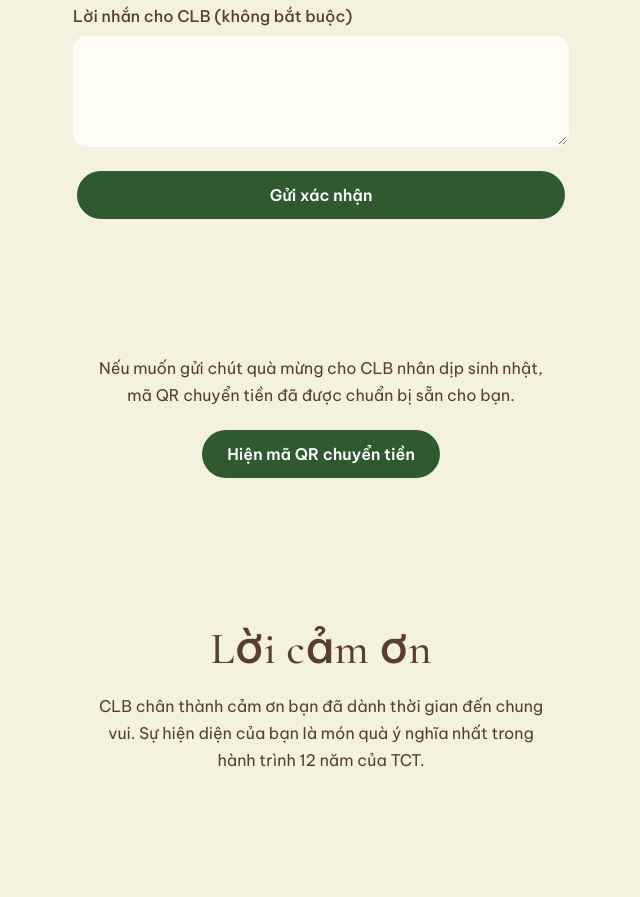
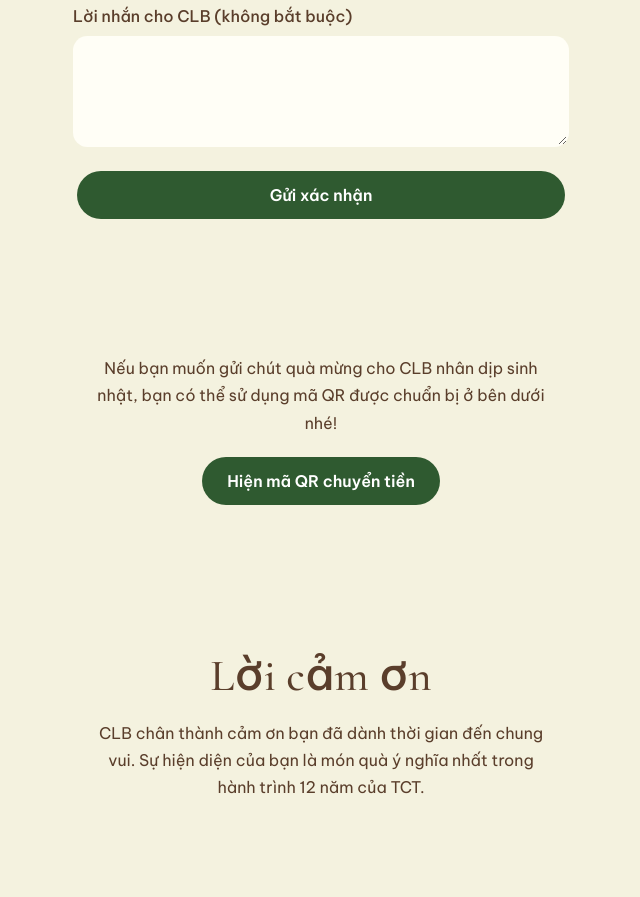
Before and after one commit to Thiepmoisinhnhat12tuoiTCT/SINHNHATTCT12TUOI, a plain HTML site: page index.html in a window 1280 px wide. Shown: the part 2657-3554 px from the top of the page, without its empty margins (319-959 px from the left). Before the commit the page ends 3527 px from the top, so only its background shows below. Drawn offline with nearby package versions, Linux system fonts and the light colour scheme.

Commit message:
thay đổi chữ

```diff
--- a/index.html
+++ b/index.html
@@ -760,8 +760,8 @@ legend {
   <section class="gift" id="gift">
 
     <p>
-      Nếu muốn gửi chút quà mừng cho CLB nhân dịp sinh nhật,
-      mã QR chuyển tiền đã được chuẩn bị sẵn cho bạn.
+      Nếu bạn muốn gửi chút quà mừng cho CLB nhân dịp sinh nhật,
+      bạn có thể sử dụng mã QR được chuẩn bị ở bên dưới nhé!
     </p>
 
     <button class="btn"
```
